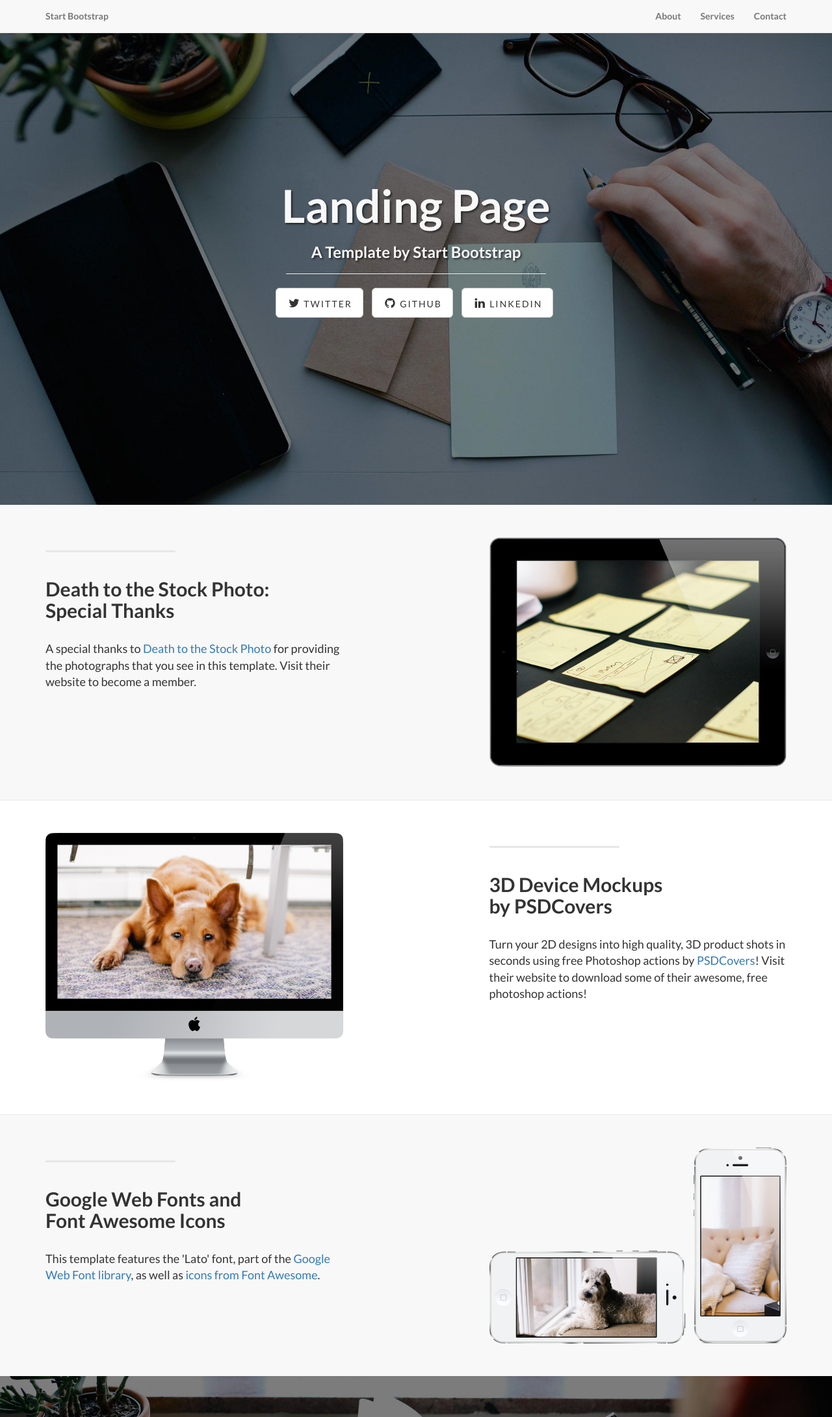
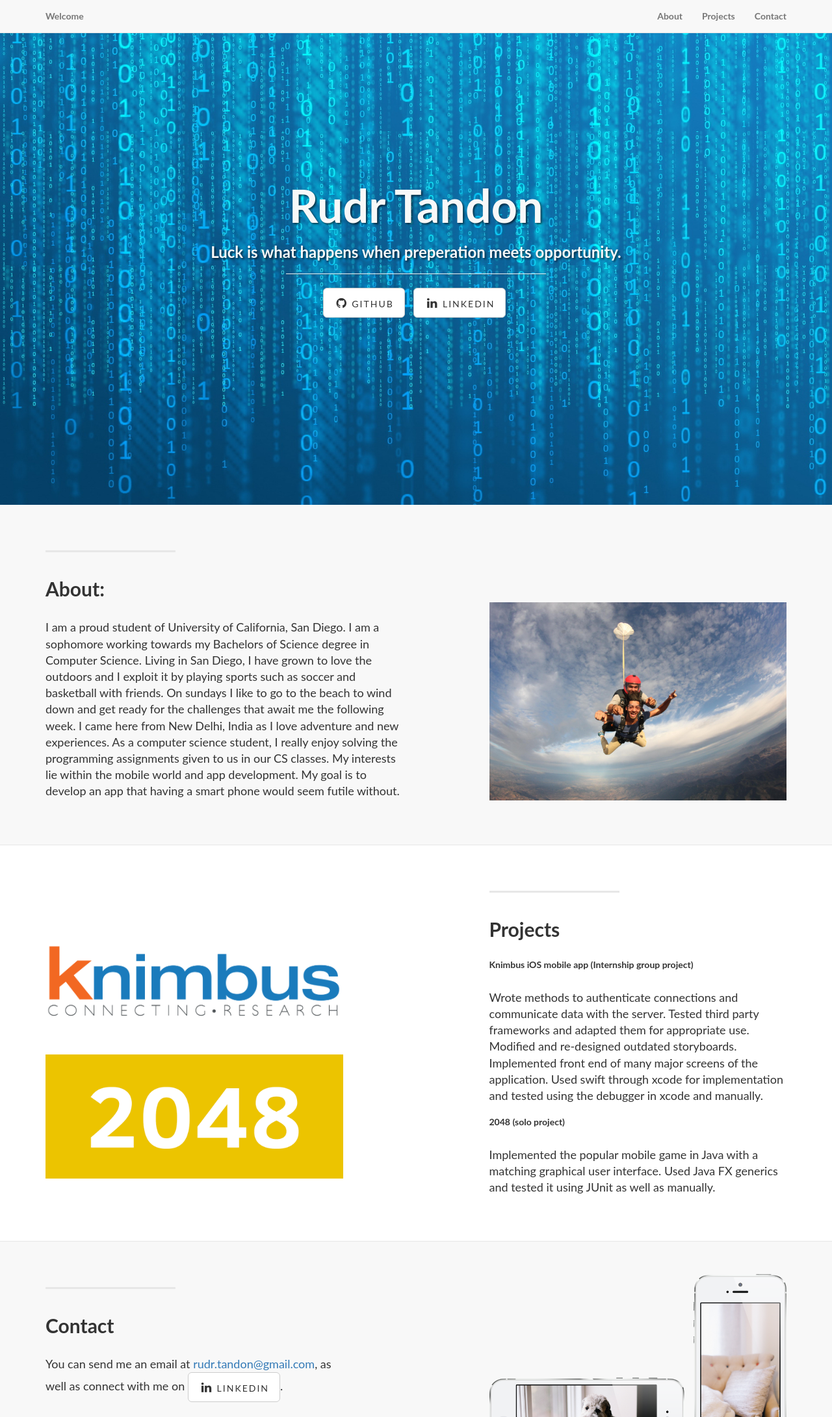
Before and after one commit to rudrtandon/rudrtandon.github.io, a plain HTML site: page index.html in a window 1280 px wide. Shown: the top 2181 px of the page at 65% size. Drawn offline with Linux system fonts and the light colour scheme; a web font is replaced by a local one.

Commit message:
Intial Commit

```diff
--- a/css/landing-page.css
+++ b/css/landing-page.css
@@ -35,7 +35,7 @@ h6 {
     padding-bottom: 50px;
     text-align: center;
     color: #f8f8f8;
-    background: url(../img/intro-bg.jpg) no-repeat center center;
+    background: url(../img/mbw.jpg) no-repeat center center;
     background-size: cover;
 }
 
--- a/index.html
+++ b/index.html
@@ -19,7 +19,7 @@
 
     <!-- Custom Fonts -->
     <link href="font-awesome/css/font-awesome.min.css" rel="stylesheet" type="text/css">
-    <link href="http://fonts.googleapis.com/css?family=Lato:300,400,700,300italic,400italic,700italic" rel="stylesheet" type="text/css">
+    <link href="http://fonts.googleapis .com/css?family=Lato:300,400,700,300italic,400italic,700italic" rel="stylesheet" type="text/css">
 
     <!-- HTML5 Shim and Respond.js IE8 support of HTML5 elements and media queries -->
     <!-- WARNING: Respond.js doesn't work if you view the page via file:// -->
@@ -43,7 +43,7 @@
                     <span class="icon-bar"></span>
                     <span class="icon-bar"></span>
                 </button>
-                <a class="navbar-brand topnav" href="#">Start Bootstrap</a>
+                <a class="navbar-brand topnav" href="#">Welcome</a>
             </div>
             <!-- Collect the nav links, forms, and other content for toggling -->
             <div class="collapse navbar-collapse" id="bs-example-navbar-collapse-1">
@@ -52,7 +52,7 @@
                         <a href="#about">About</a>
                     </li>
                     <li>
-                        <a href="#services">Services</a>
+                        <a href="#projects">Projects</a>
                     </li>
                     <li>
                         <a href="#contact">Contact</a>
@@ -66,25 +66,25 @@
 
 
     <!-- Header -->
-    <a name="about"></a>
+    <a name=""></a>
     <div class="intro-header">
         <div class="container">
 
             <div class="row">
                 <div class="col-lg-12">
                     <div class="intro-message">
-                        <h1>Landing Page</h1>
-                        <h3>A Template by Start Bootstrap</h3>
+                        <h1>Rudr Tandon</h1>
+                        <h3>Luck is what happens when preperation meets opportunity.</h3>
                         <hr class="intro-divider">
                         <ul class="list-inline intro-social-buttons">
+                            <!--<li>
+                                <a href="https://twitter.com/SBootstrap" class="btn btn-default btn-lg"><i class="fa fa-twitter fa-fw"></i> <span class="network-name">Twitter</span></a>
+                            </li>-->
                             <li>
-                                <a href="https://twitter.com/SBootstrap" class="btn btn-default btn-lg"><i class="fa fa-twitter fa-fw"></i> <span class="network-name">Twitter</span></a>
+                                <a href="https://github.com/rudrtandon/" class="btn btn-default btn-lg"><i class="fa fa-github fa-fw"></i> <span class="network-name">Github</span></a>
                             </li>
                             <li>
-                                <a href="https://github.com/IronSummitMedia/startbootstrap" class="btn btn-default btn-lg"><i class="fa fa-github fa-fw"></i> <span class="network-name">Github</span></a>
-                            </li>
-                            <li>
-                                <a href="#" class="btn btn-default btn-lg"><i class="fa fa-linkedin fa-fw"></i> <span class="network-name">Linkedin</span></a>
+                                <a href="https://www.linkedin.com/profile/view?id=AAkAABrjcfQBjX6TM1Isk0E_Kvzz5018mNu8jLc&authType=NAME_SEARCH&authToken=zpz8&locale=en_US&trk=tyah&trkInfo=clickedVertical%3Amynetwork%2CclickedEntityId%3A451113460%2CauthType%3ANAME_SEARCH%2Cidx%3A1-1-1%2CtarId%3A1444117715329%2Ctas%3ARud" class="btn btn-default btn-lg"><i class="fa fa-linkedin fa-fw"></i> <span class="network-name">Linkedin</span></a>
                             </li>
                         </ul>
                     </div>
@@ -99,19 +99,19 @@
 
     <!-- Page Content -->
 
-	<a  name="services"></a>
+	<a  name="about"></a>
     <div class="content-section-a">
 
         <div class="container">
             <div class="row">
-                <div class="col-lg-5 col-sm-6">
+                <div class="col-lg-6 col-sm-6">
                     <hr class="section-heading-spacer">
                     <div class="clearfix"></div>
-                    <h2 class="section-heading">Death to the Stock Photo:<br>Special Thanks</h2>
-                    <p class="lead">A special thanks to <a target="_blank" href="http://join.deathtothestockphoto.com/">Death to the Stock Photo</a> for providing the photographs that you see in this template. Visit their website to become a member.</p>
+                    <h2 class="section-heading">About:<br></h2>
+                    <p class="lead">I am a proud student of University of California, San Diego. I am a sophomore working towards my Bachelors of Science degree in Computer Science. Living in San Diego, I have grown to love the outdoors and I exploit it by playing sports such as soccer and basketball with friends. On sundays I like to go to the beach to wind down and get ready for the challenges that await me the following week. I came here from New Delhi, India as I love adventure and new experiences. As a computer science student, I really enjoy solving the programming assignments given to us in our CS classes. My interests lie within the mobile world and app development. My goal is to develop an app that having a smart phone would seem futile without. </p>
                 </div>
-                <div class="col-lg-5 col-lg-offset-2 col-sm-6">
-                    <img class="img-responsive" src="img/ipad.png" alt="">
+                <div class="col-lg-5 col-lg-offset-1 col-sm-3">
+                    <img class="img-responsive" src="img/SkyD.jpg" alt="" style="PADDING-TOP: 100px">
                 </div>
             </div>
 
@@ -121,6 +121,7 @@
     </div>
     <!-- /.content-section-a -->
 
+    <a name="projects"></a>
     <div class="content-section-b">
 
         <div class="container">
@@ -129,12 +130,21 @@
                 <div class="col-lg-5 col-lg-offset-1 col-sm-push-6  col-sm-6">
                     <hr class="section-heading-spacer">
                     <div class="clearfix"></div>
-                    <h2 class="section-heading">3D Device Mockups<br>by PSDCovers</h2>
-                    <p class="lead">Turn your 2D designs into high quality, 3D product shots in seconds using free Photoshop actions by <a target="_blank" href="http://www.psdcovers.com/">PSDCovers</a>! Visit their website to download some of their awesome, free photoshop actions!</p>
+                    <h2 class="section-heading">Projects</h2>
+                    <h5 class="section-heading">Knimbus iOS mobile app (Internship group project)</h5>
+                    <p class="lead">Wrote methods to authenticate connections and communicate data with the server. Tested third party frameworks and adapted them for appropriate use. Modified and re-designed outdated storyboards. Implemented front end of many major screens of the application. Used swift through xcode for implementation and tested using the debugger in xcode and manually.</p>
+                    <h5 class="section-heading">2048 (solo project)</h5>
+                    <p class="lead">Implemented the popular mobile game in Java with a matching graphical user interface. Used Java FX generics and tested it using JUnit as well as manually. </p>
+
                 </div>
                 <div class="col-lg-5 col-sm-pull-6  col-sm-6">
-                    <img class="img-responsive" src="img/dog.png" alt="">
+                    <img class="img-responsive" src="img/knimbus.png" alt="" style="PADDING-TOP: 100px">
                 </div>
+                <div class="col-lg-5 col-sm-pull-6  col-sm-6">
+                    <img class="img-responsive" src="img/2048.png" alt="" style="PADDING-TOP: 50px">
+                </div>
+
+
             </div>
 
         </div>
@@ -143,6 +153,7 @@
     </div>
     <!-- /.content-section-b -->
 
+    <a name="contact"></a>
     <div class="content-section-a">
 
         <div class="container">
@@ -151,8 +162,8 @@
                 <div class="col-lg-5 col-sm-6">
                     <hr class="section-heading-spacer">
                     <div class="clearfix"></div>
-                    <h2 class="section-heading">Google Web Fonts and<br>Font Awesome Icons</h2>
-                    <p class="lead">This template features the 'Lato' font, part of the <a target="_blank" href="http://www.google.com/fonts">Google Web Font library</a>, as well as <a target="_blank" href="http://fontawesome.io">icons from Font Awesome</a>.</p>
+                    <h2 class="section-heading">Contact</h2>
+                    <p class="lead">You can send me an email at <a target="_blank" href="mailto: rudr.tandon@gmail.com">rudr.tandon@gmail.com</a>, as well as connect with me on <a target="_blank" href="https://www.linkedin.com/profile/view?id=AAkAABrjcfQBjX6TM1Isk0E_Kvzz5018mNu8jLc&authType=NAME_SEARCH&authToken=zpz8&locale=en_US&trk=tyah&trkInfo=clickedVertical%3Amynetwork%2CclickedEntityId%3A451113460%2CauthType%3ANAME_SEARCH%2Cidx%3A1-1-1%2CtarId%3A1444117715329%2Ctas%3ARud" class="btn btn-default btn-lg"><i class="fa fa-linkedin fa-fw"></i> <span class="network-name">linkedIn</a>.</p>
                 </div>
                 <div class="col-lg-5 col-lg-offset-2 col-sm-6">
                     <img class="img-responsive" src="img/phones.png" alt="">
@@ -164,7 +175,7 @@
 
     </div>
     <!-- /.content-section-a -->
-
+<!--
 	<a  name="contact"></a>
     <div class="banner">
 
@@ -191,7 +202,7 @@
 
         </div>
         <!-- /.container -->
-
+-->
     </div>
     <!-- /.banner -->
 
@@ -210,14 +221,14 @@
                         </li>
                         <li class="footer-menu-divider">&sdot;</li>
                         <li>
-                            <a href="#services">Services</a>
+                            <a href="#projects">Projects</a>
                         </li>
                         <li class="footer-menu-divider">&sdot;</li>
                         <li>
                             <a href="#contact">Contact</a>
                         </li>
                     </ul>
-                    <p class="copyright text-muted small">Copyright &copy; Your Company 2014. All Rights Reserved</p>
+                    <p class="copyright text-muted small">Copyright &copy; Rudr Tandon 2015. All Rights Reserved</p>
                 </div>
             </div>
         </div>
```
Also changed, not shown: img/2048.png (added), img/SkyD.jpg (added), img/knimbus.png (added), img/mbw.jpg (added), 2 other files.
